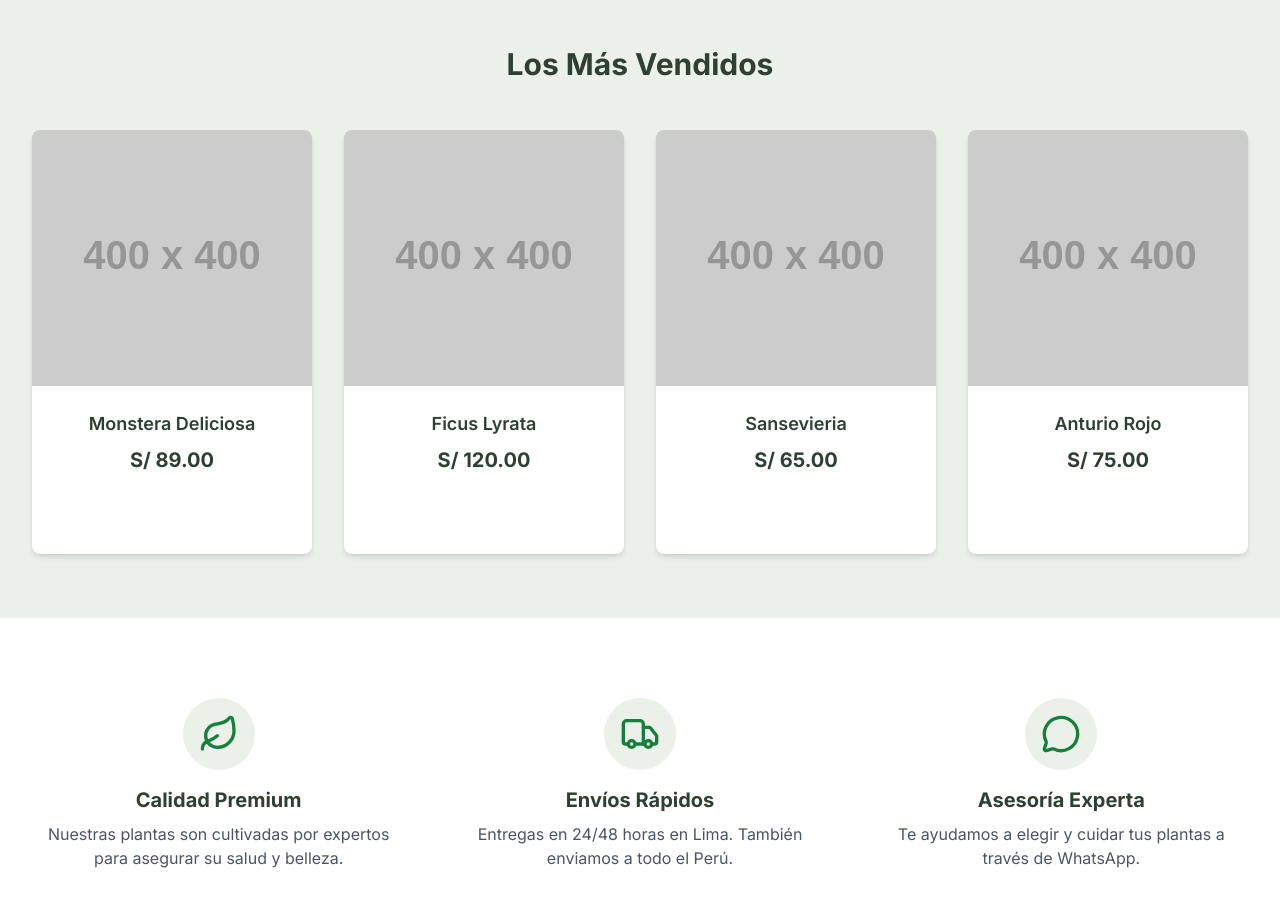
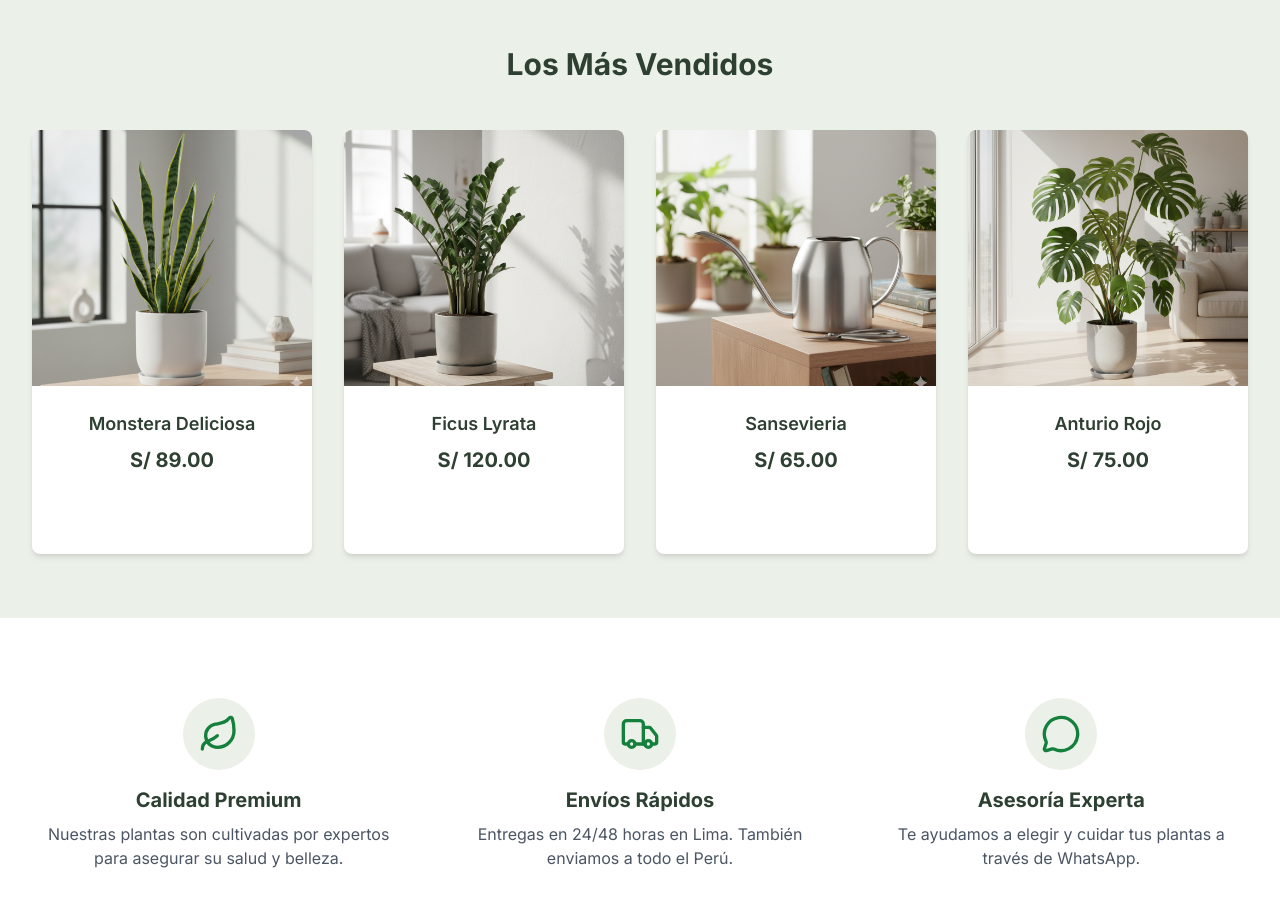
Before and after one commit to LuisGamboaUTP/proyecto-hd-final, a plain HTML site: page assets/index.html in a window 1280 px wide. Shown: the part 1220-2126 px from the top of the page. Drawn offline with nearby package versions, Linux system fonts and the light colour scheme; placeholder pictures from the web are drawn by us.

Commit message:
Agregando imagenes

```diff
--- a/assets/index.html
+++ b/assets/index.html
@@ -150,7 +150,7 @@
                 <div class="grid grid-cols-1 sm:grid-cols-2 md:grid-cols-3 lg:grid-cols-4 gap-8">
                     <!-- Product Card -->
                     <div class="bg-white rounded-lg shadow-md overflow-hidden group">
-                        <img src="https://placehold.co/400x400/FFFFFF/2E4031?text=Monstera+Deliciosa"
+                        <img src="img/imagenmasvendida1.png"
                             alt="Monstera Deliciosa" class="w-full h-64 object-cover">
                         <div class="p-6 text-center">
                             <h3 class="text-lg font-semibold mb-2">Monstera Deliciosa</h3>
@@ -162,7 +162,7 @@
                     </div>
                     <!-- Product Card -->
                     <div class="bg-white rounded-lg shadow-md overflow-hidden group">
-                        <img src="https://placehold.co/400x400/FFFFFF/2E4031?text=Ficus+Lyrata" alt="Ficus Lyrata"
+                        <img src="img/imagenmasvendida2.png" alt="Ficus Lyrata"
                             class="w-full h-64 object-cover">
                         <div class="p-6 text-center">
                             <h3 class="text-lg font-semibold mb-2">Ficus Lyrata</h3>
@@ -174,7 +174,7 @@
                     </div>
                     <!-- Product Card -->
                     <div class="bg-white rounded-lg shadow-md overflow-hidden group">
-                        <img src="https://placehold.co/400x400/FFFFFF/2E4031?text=Sansevieria" alt="Sansevieria"
+                        <img src="img/imagenmasvendida3.png" alt="Sansevieria"
                             class="w-full h-64 object-cover">
                         <div class="p-6 text-center">
                             <h3 class="text-lg font-semibold mb-2">Sansevieria</h3>
@@ -186,7 +186,7 @@
                     </div>
                     <!-- Product Card -->
                     <div class="bg-white rounded-lg shadow-md overflow-hidden group">
-                        <img src="https://placehold.co/400x400/FFFFFF/2E4031?text=Anturio+Rojo" alt="Anturio Rojo"
+                        <img src="img/imagenmasvendida4.png" alt="Anturio Rojo"
                             class="w-full h-64 object-cover">
                         <div class="p-6 text-center">
                             <h3 class="text-lg font-semibold mb-2">Anturio Rojo</h3>
```
Also changed, not shown: assets/img/imagenmasvendida1.png (added), assets/img/imagenmasvendida2.png (added), assets/img/imagenmasvendida3.png (added), assets/img/imagenmasvendida4.png (added).
